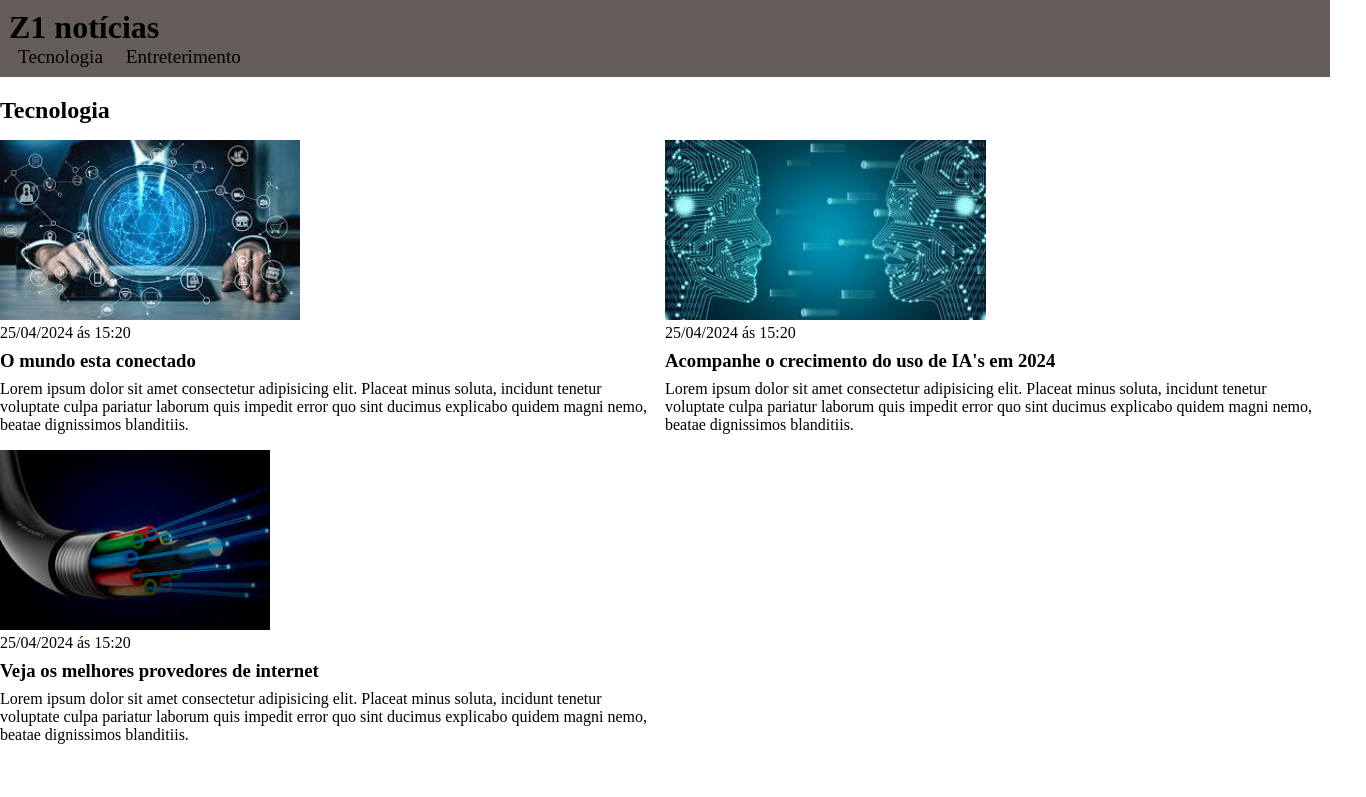
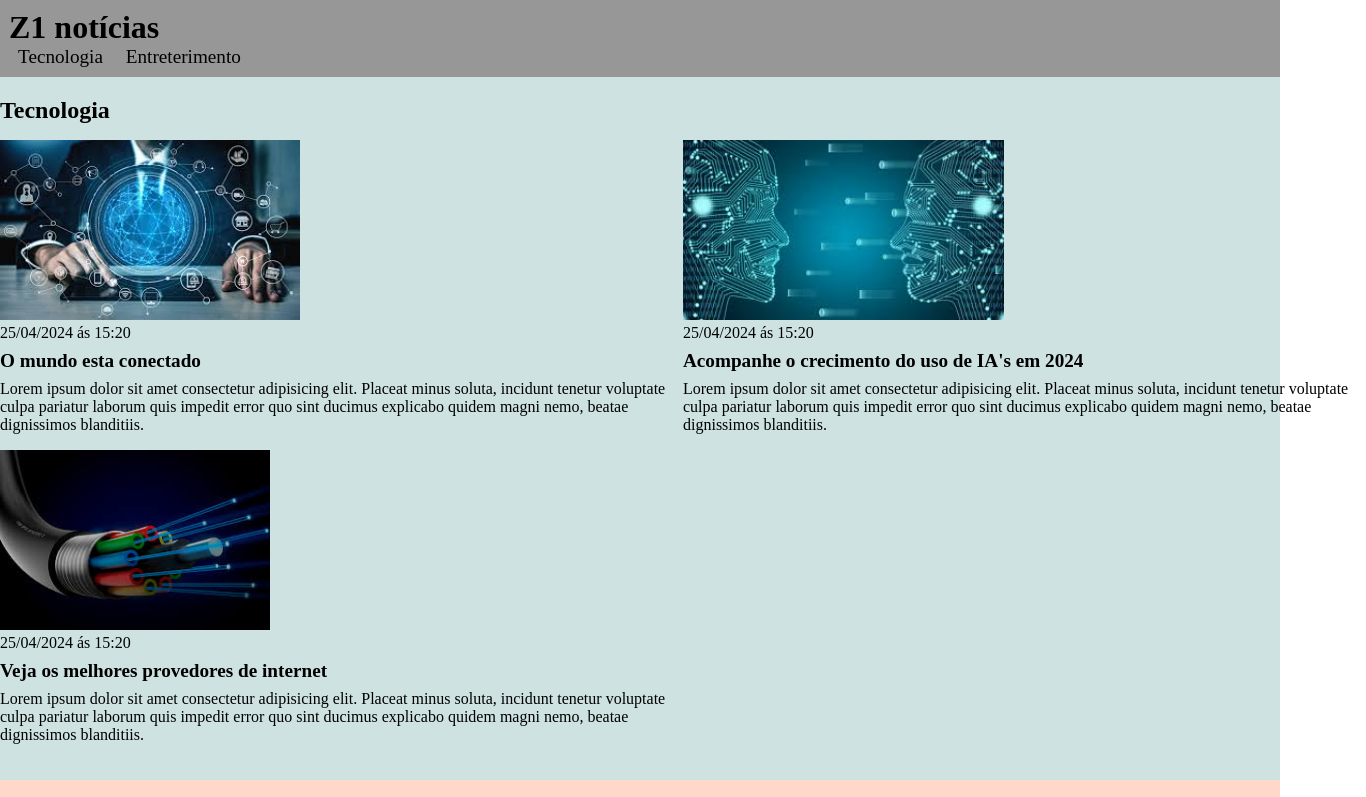
Before and after one commit to Mateus-Rabelo/curso_ebac_frontend, a plain HTML site: page index.html in a window 1280 px wide. Shown: the top 797 px of the page, 1366 px wide, since content can reach past the window. Drawn offline with Linux system fonts and the light colour scheme.

Commit message:
background color

```diff
--- a/estilo.css
+++ b/estilo.css
@@ -4,9 +4,10 @@
     padding: 0;
 }
 
-
+body > header {
+    background-color: #979797;
+}
 header .container{
-    background-color:rgb(100, 93, 90);
     padding: 9px;
 }
 
@@ -23,7 +24,7 @@ header li a {
 
 
 .container{
-    width: 1330px;
+    width: 1366px;
     margin: 0 auto;
 }
 
@@ -53,3 +54,14 @@ section .articles article h3 {
     margin-top: 8px;
     margin-bottom: 8px;
 }
+
+#TLG {
+background-color: rgba(95, 158, 160, 0.3);
+}
+#ETTM{
+    background-color:rgba(255, 127, 80, 0.3);
+}
+
+section h3{
+    font-size: larger;
+}
```
Also changed, not shown: 1 other file.
